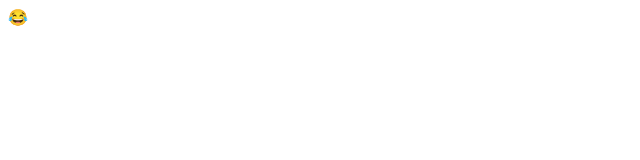
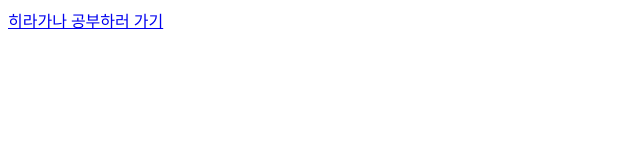
Before and after one commit to pllap/pllap.github.io, a plain HTML site: page index.html in a window 1280 px wide. Shown: the whole page, without its empty margins (0-640 px from the left). Drawn offline with Linux system fonts and the light colour scheme.

Commit message:
메인페이지에 히라가나 공부하러 가는 링크 넣기

```diff
--- a/index.html
+++ b/index.html
@@ -6,6 +6,6 @@
     <title>Document</title>
 </head>
 <body>
-    😂
+    <a href="ja/learn-hiragana.html">히라가나 공부하러 가기</a>
 </body>
 </html>
```
